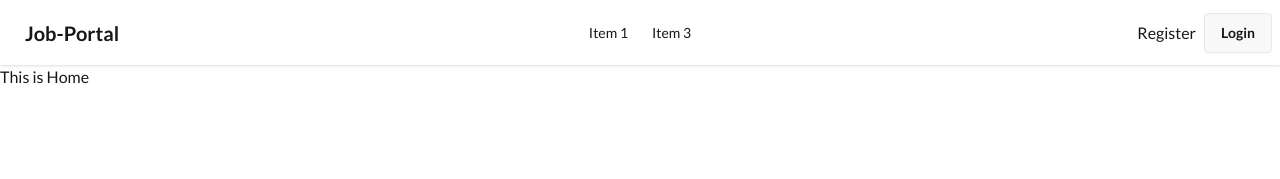
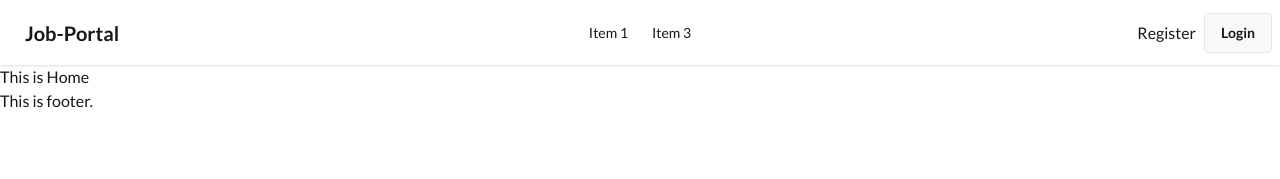
Before and after one commit to Suprio-Das/Job-Portal-Client, a React (Vite) app: page / in a window 1280 px wide. Shown: the top 179 px of the page. Built offline with nearby package versions, Linux system fonts and the light colour scheme; no server answers.

Commit message:
Footer component created and added to the layout

```diff
--- a/src/Layout/MainLayout.jsx
+++ b/src/Layout/MainLayout.jsx
@@ -1,12 +1,14 @@
 import React from 'react';
 import { Outlet } from 'react-router-dom';
 import Navbar from '../Pages/Shared/Navbar';
+import Footer from '../Pages/Shared/Footer';
 
 const MainLayout = () => {
     return (
         <div>
             <Navbar></Navbar>
             <Outlet></Outlet>
+            <Footer></Footer>
         </div>
     );
 };
--- /dev/null
+++ b/src/Pages/Shared/Footer.jsx
@@ -0,0 +1,11 @@
+import React from 'react';
+
+const Footer = () => {
+    return (
+        <div>
+            This is footer.
+        </div>
+    );
+};
+
+export default Footer;
```
